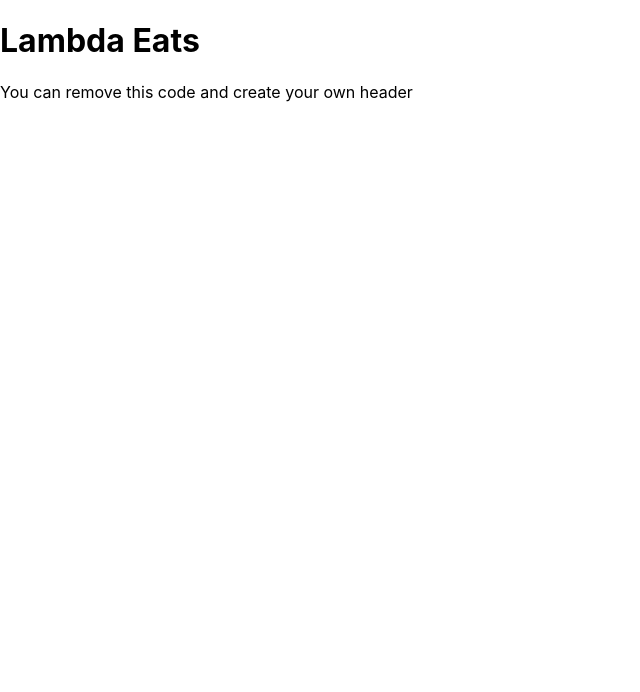
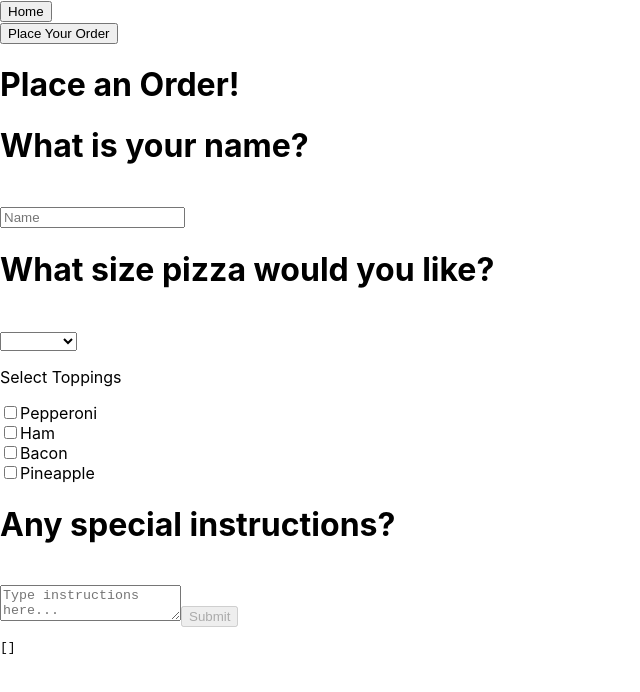
Before and after one commit to bloominstituteoftechnology/web-sprint-challenge-single-page-applications, a React (Create React App) app: page /Form in a window 1280 px wide. Shown: the top 692 px of the page, without its empty margins (0-640 px from the left). Built offline with nearby package versions, Linux system fonts and the light colour scheme.

Commit message:
Complete

```diff
--- a/src/App.js
+++ b/src/App.js
@@ -1,11 +1,29 @@
 import React from "react";
+import Form from './components/Form'
+import { Route, Link } from "react-router-dom";
+import HomePage from './home'
+import './App.css';
+
+
 
 const App = () => {
   return (
-    <>
-      <h1>Lambda Eats</h1>
-      <p>You can remove this code and create your own header</p>
-    </>
+
+<div>
+<nav className="navbar">
+<Link to="/">
+  <button name = 'homebutton'>Home</button>
+  </Link>
+<br/>
+<Link to="/form">
+<button name = 'orderbutton'>Place Your Order</button>
+</Link>
+</nav>
+
+<Route exact path="/" component={HomePage} />
+<Route path="/Form" component={Form} />
+
+</div>
   );
 };
 export default App;
--- /dev/null
+++ b/src/components/Form.js
@@ -0,0 +1,205 @@
+import React, {useState, useEffect} from 'react';
+import axios from 'axios';
+import * as yup from "yup";
+
+
+
+const formSchema = yup.object().shape({
+    name: yup.string().required("Name is a required field."),
+    size: yup.string().required("Must Select a Size"),
+    pepperoni: yup.boolean().defined(),
+    ham: yup.boolean().defined(),
+    bacon: yup.boolean().defined(),
+    pineapple: yup.boolean().defined(),
+    specInstr: yup.string().notRequired()
+  });
+
+export default function Form(){
+
+    const [formState, setFormState] = useState({
+        name: "",
+        size: "",
+        pepperoni: false,
+        ham: false,
+        bacon: false,
+        pineapple: false,
+        specInstr: ""
+    })
+
+    const [errors, setErrors] = useState({
+        name: "",
+        size: "",
+        pepperoni: "",
+        ham: "",
+        bacon: "",
+        pineapple: "",
+        specInstr: ""
+    })
+
+    const [buttonDisabled, setButtonDisabled] = useState(true);
+
+    const [post, setPost] = useState([]);
+
+    const inputChange = e => {
+        e.persist();
+        const newFormData = {
+          ...formState,
+          [e.target.name]:
+            e.target.type === "checkbox" ? e.target.checked : e.target.value
+        };
+
+        validateChange(e);
+        setFormState(newFormData);
+      };
+
+    useEffect(() => {
+        formSchema.isValid(formState).then(valid => {
+          setButtonDisabled(!valid);
+        });
+      }, [formState]);
+
+    const validateChange = e => {
+        yup
+          .reach(formSchema, e.target.name)
+          .validate(e.target.value)
+          .then(valid => {
+            setErrors({
+              ...errors,
+              [e.target.name]: ""
+            });
+          })
+          .catch(err => {
+            setErrors({
+              ...errors,
+              [e.target.name]: err.errors[0]
+            });
+          });
+      };
+    //on submit
+    const formSubmit = e => {
+        e.preventDefault();
+        axios
+          .post("https://reqres.in/api/users", formState)
+          .then(res => {
+            setPost(res.data);
+            console.log("success", post);
+            console.log(res.data.size)
+            setFormState({
+                name: "",
+                size: res.data.size,
+                pepperoni: false,
+                ham: false,
+                bacon: false,
+                pineapple: false,
+                specInstr: ""
+            });
+          })
+          .catch(err => console.log(err.response));
+      };
+    return(
+
+
+        <form onSubmit = {formSubmit}>
+
+            <h1 id="order">Place an Order!</h1>
+            <label htmlFor = 'name'>
+                <h1>What is your name?</h1>
+                <br/>
+                <input
+                type = 'text'
+                name = 'name'
+                id = 'nameinput'
+                placeholder = 'Name'
+                value={formState.name}
+                onChange={inputChange}
+                />
+            </label>
+
+
+            <label htmlFor = 'size'>
+                <h1>What size pizza would you like?</h1>
+                <br/>
+                <select name = 'size' id = 'sizeinput' onChange = {inputChange}>
+                    <option name="default" value={null}></option>
+                    <option name="Sm" value='Sm'>Small</option>
+                    <option name="Md" value='Md'>Medium</option>
+                    <option name="Lg" value='Lg'>Large</option>
+                    <option name="XL" value='XL'>XL-Large</option>
+                </select>
+            </label>
+            <br/>
+
+            <div className = 'toppingsChecklist'>
+
+                <p>Select Toppings</p>
+
+                <label htmlFor = 'pepperoni'>
+                    <input
+                        type='checkbox'
+                        name='pepperoni'
+                        id = 'pepperoniCheckBox'
+                        checked={formState.pepperoni}
+                        onChange={inputChange}
+                    />
+                    Pepperoni
+                </label>
+                <br/>
+
+                <label htmlFor = 'ham'>
+                    <input
+                        type='checkbox'
+                        name='ham'
+                        id = 'hamCheckBox'
+                        checked={formState.ham}
+                        onChange={inputChange}
+                    />
+                    Ham
+                </label>
+                <br/>
+
+                <label htmlFor = 'bacon'>
+                    <input
+                        type='checkbox'
+                        name='bacon'
+                        id = 'baconCheckBox'
+                        checked={formState.bacon}
+                        onChange={inputChange}
+                    />
+                    Bacon
+                </label>
+                <br/>
+
+                <label htmlFor = 'pineapple'>
+                    <input
+                        type='checkbox'
+                        name='pineapple'
+                        id = 'pineappleCheckBox'
+                        checked={formState.pineapple}
+                        onChange={inputChange}
+                    />
+                    Pineapple
+                </label>
+                <br/>
+
+            </div>
+
+            <label htmlFor = 'Special Instructions'>
+                <h1>Any special instructions?</h1>
+                <br/>
+                <textarea
+                name = 'specInstr'
+                id = 'specInstrInput'
+                placeholder = 'Type instructions here...'
+                value={formState.specInstr}
+                onChange={inputChange}
+                />
+            </label>
+            <button name = 'submit' disabled={buttonDisabled}>Submit</button>
+            <pre>{JSON.stringify(post, null, 2)}</pre>
+
+
+        </form>
+
+    )
+
+}
--- /dev/null
+++ b/src/home.js
@@ -0,0 +1,13 @@
+import React from 'react';
+import './App.css';
+
+
+const HomePage = props => {
+    return(
+
+<h1>Casey's Pizza</h1>
+
+    )
+}
+
+export default HomePage;
--- a/src/index.js
+++ b/src/index.js
@@ -2,5 +2,10 @@ import React from "react";
 import ReactDOM from "react-dom";
 import "./index.css";
 import App from "./App";
+import {BrowserRouter as Router } from 'react-router-dom';
 
-ReactDOM.render(<App />, document.getElementById("root"));
+ReactDOM.render(
+    <Router>
+        <App />
+    </Router>,
+     document.getElementById("root"));
```
Also changed, not shown: package.json (+7 -1 lines), 1 other file (tests, documents, lock files or other folders).
